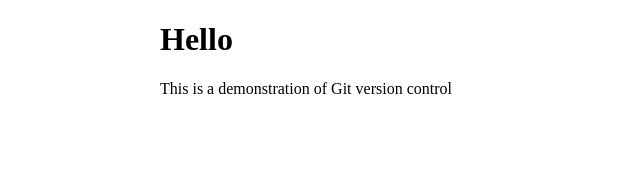
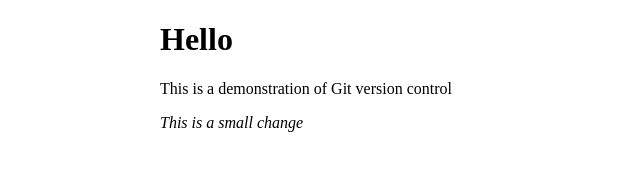
Before and after one commit to tedmdelacruz/git-lesson, a website: page index.html in a window 1280 px wide. Shown: the whole page, without its empty margins (0-640 px from the left). Drawn offline with nearby package versions, Linux system fonts and the light colour scheme.

Commit message:
Add a small change

```diff
--- a/index.html
+++ b/index.html
@@ -15,6 +15,7 @@
     <div class="container">
         <h1>Hello</h1>
         <p>This is a demonstration of Git version control</p>
+        <em>This is a small change</em>
     </div>
 </body>
 </html>
```
